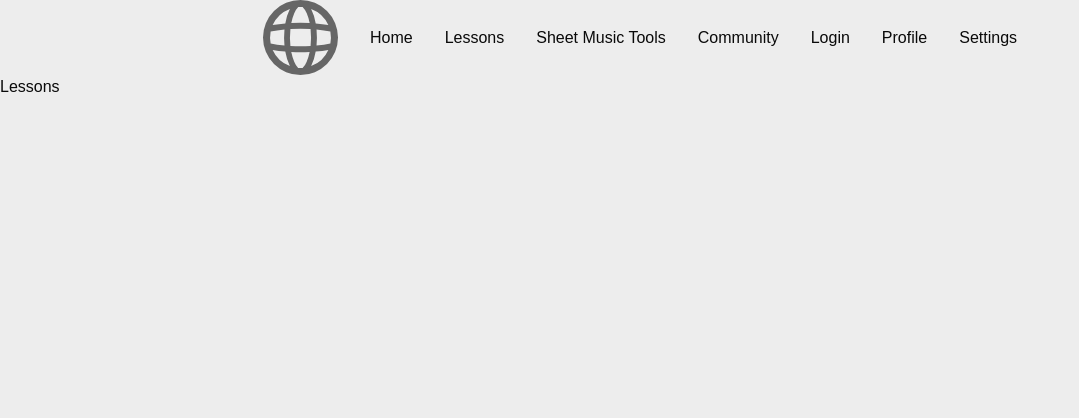
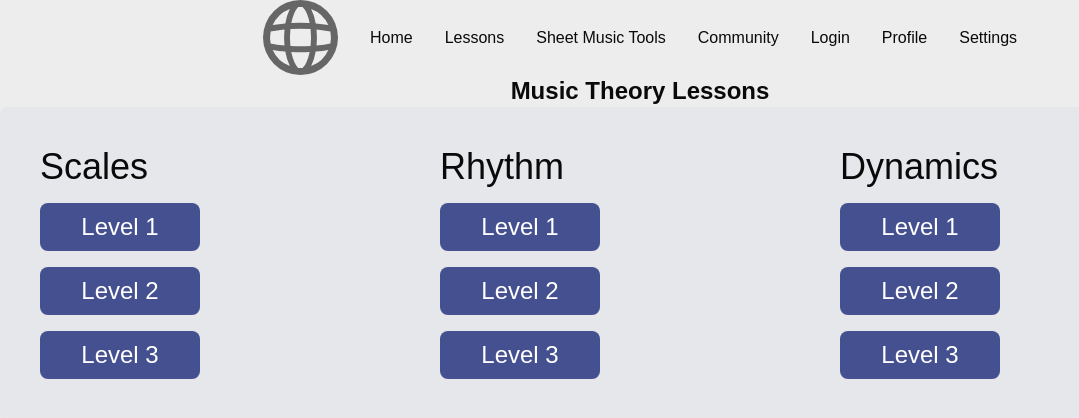
Before and after one commit to simchildress/NoTrebleTesting, a Next.js app: page /Lessons in a window 1280 px wide. Shown: the top 418 px of the page, without its empty margins (0-1079 px from the left). Built offline with nearby package versions, Linux system fonts and the light colour scheme.

Commit message:
beginner base for the lessons tab

```diff
--- a/src/app/Lessons/page.js
+++ b/src/app/Lessons/page.js
@@ -1,7 +1,35 @@
 export default function Lessons(){
+
+    const Columns = () =>
+    <div className=" w-full bg-gray-100 h-100 grid grid-cols-3 bg-gray-200 shadow-sm p-10 rounded-lg">
+    <div className="col-span-1 text-bold text-4xl ">Scales</div>
+    <div className="col-span-1 text-bold text-4xl ">Rhythm</div>
+    <div className="col-span-1 text-bold text-4xl ">Dynamics</div>
+    <button className="col-span-1 text-semibold text-2xl w-40 bg-[#455090] text-white py-2
+    rounded-lg hover:bg-[#102437] mt-4 ">Level 1</button>
+    <button className="col-span-1 text-semibold text-2xl w-40 bg-[#455090] text-white py-2
+    rounded-lg hover:bg-[#102437] mt-4 ">Level 1</button>
+    <button className="col-span-1 text-semibold text-2xl w-40 bg-[#455090] text-white py-2
+    rounded-lg hover:bg-[#102437] mt-4">Level 1</button>
+    <button className="col-span-1 text-semibold text-2xl w-40 bg-[#455090] text-white py-2
+    rounded-lg hover:bg-[#102437] mt-4">Level 2</button>
+    <button className="col-span-1 text-semibold text-2xl w-40 bg-[#455090] text-white py-2
+    rounded-lg hover:bg-[#102437] mt-4">Level 2</button>
+    <button className="col-span-1 text-semibold text-2xl w-40 bg-[#455090] text-white py-2
+    rounded-lg hover:bg-[#102437] mt-4">Level 2</button>
+    <button className="col-span-1 text-semibold text-2xl w-40 bg-[#455090] text-white py-2
+    rounded-lg hover:bg-[#102437] mt-4">Level 3</button>
+    <button className="col-span-1 text-semibold text-2xl w-40 bg-[#455090] text-white py-2
+    rounded-lg hover:bg-[#102437] mt-4">Level 3</button>
+    <button className="col-span-1 text-semibold text-2xl w-40 bg-[#455090] text-white py-2
+    rounded-lg hover:bg-[#102437] mt-4">Level 3</button>
+    </div>
+
+
     return (
         <main>
-        <h1>Lessons</h1>
+        <h1 className="text-center font-bold text-2xl">Music Theory Lessons</h1>
+        <Columns/>
         </main>
     );
 }
```
